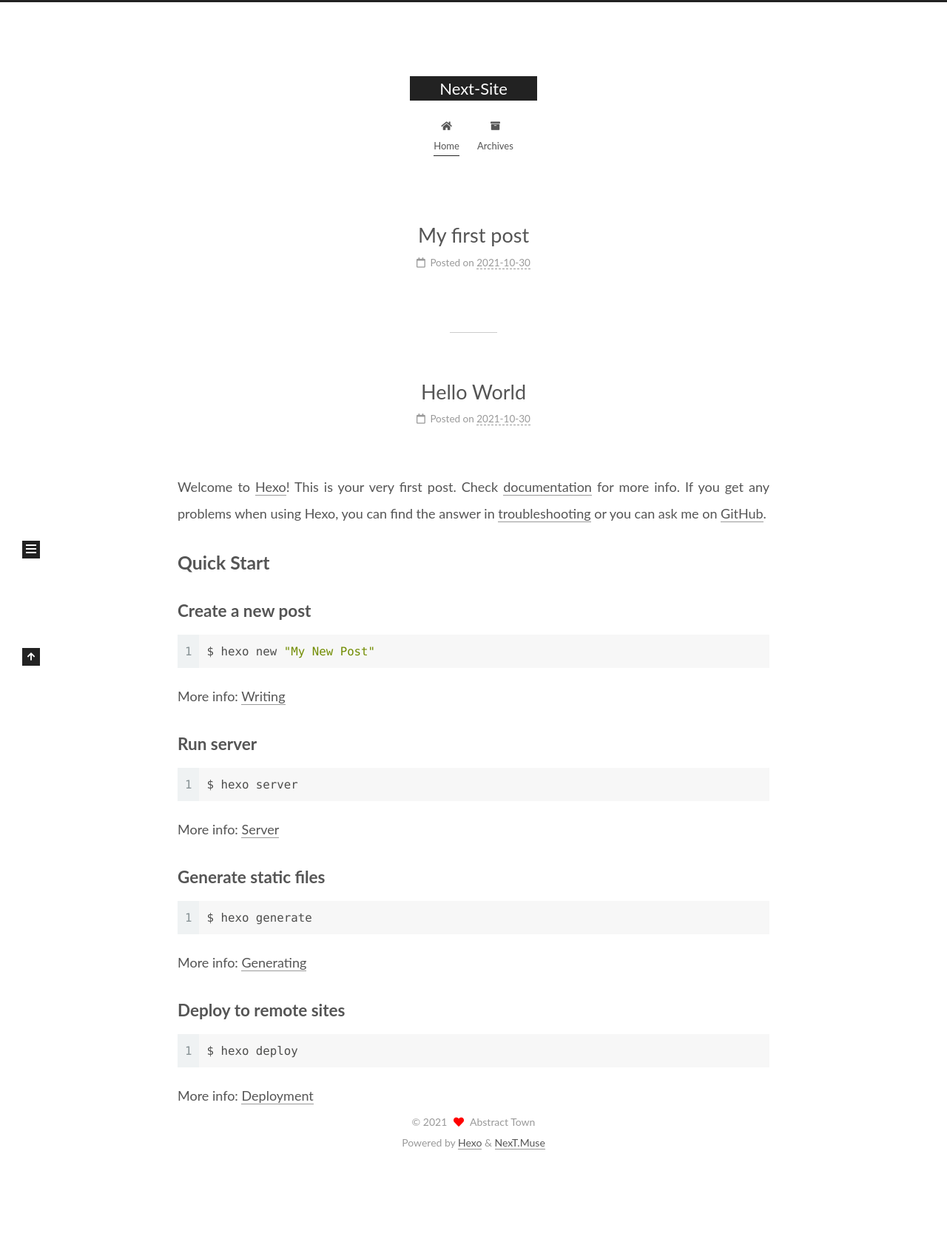
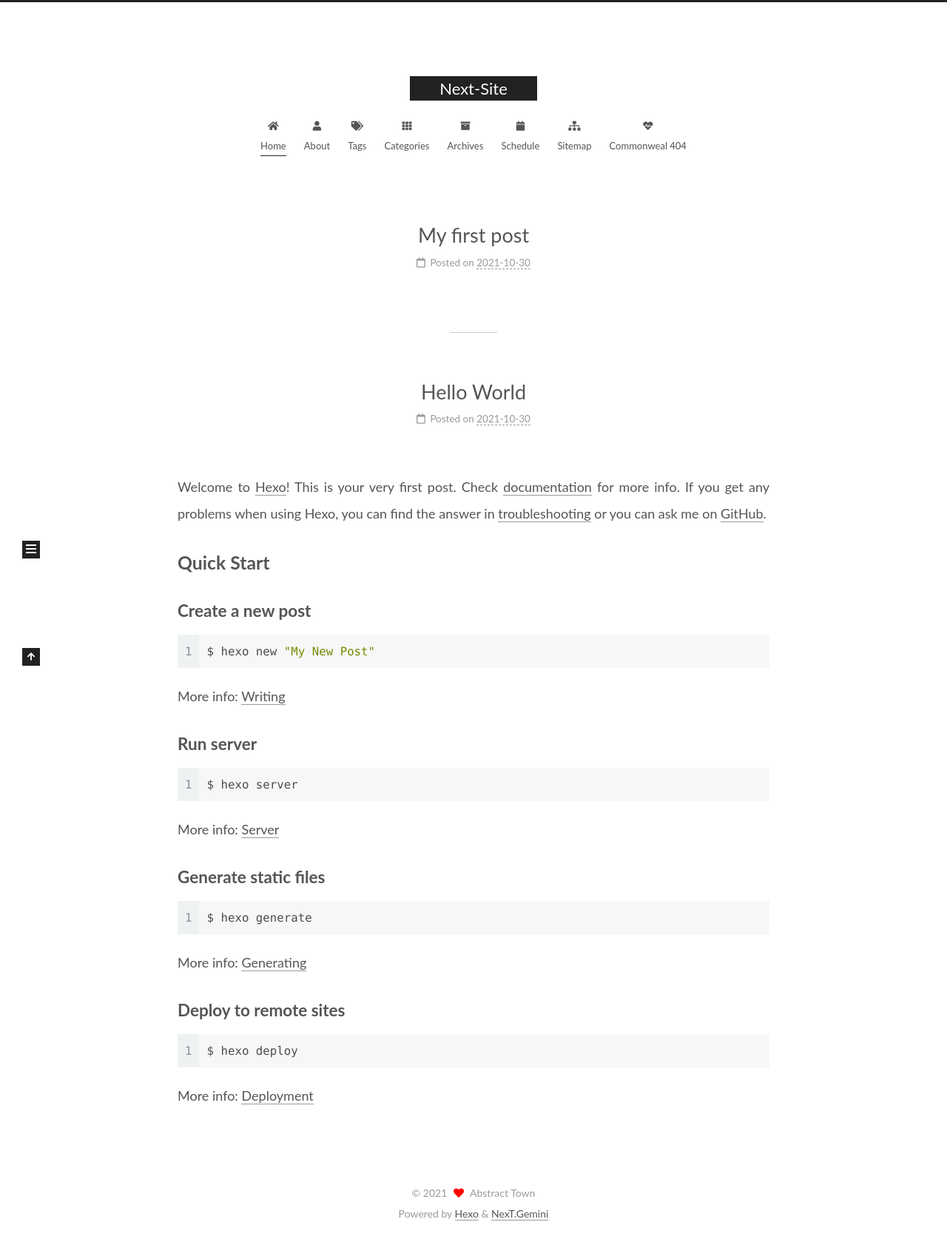
Before and after one commit to abstown/abstown.github.io, a plain HTML site: page index.html in a window 1280 px wide. Shown: the whole page at 74% size. Before the commit the page ends 1579 px from the top, so only its background shows below. Drawn offline with Linux system fonts and the light colour scheme.

Commit message:
Site updated: 2021-10-30 23:14:35

```diff
--- a/2021/10/30/My-first-post/index.html
+++ b/2021/10/30/My-first-post/index.html
@@ -17,7 +17,7 @@
 
 <script id="hexo-configurations">
     var NexT = window.NexT || {};
-    var CONFIG = {"hostname":"abstown.github.io","root":"/","scheme":"Muse","version":"7.8.0","exturl":false,"sidebar":{"position":"left","display":"post","padding":18,"offset":12,"onmobile":false},"copycode":{"enable":false,"show_result":false,"style":null},"back2top":{"enable":true,"sidebar":false,"scrollpercent":false},"bookmark":{"enable":false,"color":"#222","save":"auto"},"fancybox":false,"mediumzoom":false,"lazyload":false,"pangu":false,"comments":{"style":"tabs","active":null,"storage":true,"lazyload":false,"nav":null},"algolia":{"hits":{"per_page":10},"labels":{"input_placeholder":"Search for Posts","hits_empty":"We didn't find any results for the search: ${query}","hits_stats":"${hits} results found in ${time} ms"}},"localsearch":{"enable":false,"trigger":"auto","top_n_per_article":1,"unescape":false,"preload":false},"motion":{"enable":true,"async":false,"transition":{"post_block":"fadeIn","post_header":"slideDownIn","post_body":"slideDownIn","coll_header":"slideLeftIn","sidebar":"slideUpIn"}}};
+    var CONFIG = {"hostname":"abstown.github.io","root":"/","scheme":"Gemini","version":"7.8.0","exturl":false,"sidebar":{"position":"left","display":"post","padding":18,"offset":12,"onmobile":false},"copycode":{"enable":false,"show_result":false,"style":null},"back2top":{"enable":true,"sidebar":false,"scrollpercent":false},"bookmark":{"enable":false,"color":"#222","save":"auto"},"fancybox":false,"mediumzoom":false,"lazyload":false,"pangu":false,"comments":{"style":"tabs","active":null,"storage":true,"lazyload":false,"nav":null},"algolia":{"hits":{"per_page":10},"labels":{"input_placeholder":"Search for Posts","hits_empty":"We didn't find any results for the search: ${query}","hits_stats":"${hits} results found in ${time} ms"}},"localsearch":{"enable":false,"trigger":"auto","top_n_per_article":1,"unescape":false,"preload":false},"motion":{"enable":true,"async":false,"transition":{"post_block":"fadeIn","post_header":"slideDownIn","post_body":"slideDownIn","coll_header":"slideLeftIn","sidebar":"slideUpIn"}}};
   </script>
 
   <meta property="og:type" content="article">
@@ -115,9 +115,39 @@
     <a href="/" rel="section"><i class="fa fa-home fa-fw"></i>Home</a>
 
   </li>
+        <li class="menu-item menu-item-about">
+
+    <a href="/about/" rel="section"><i class="fa fa-user fa-fw"></i>About</a>
+
+  </li>
+        <li class="menu-item menu-item-tags">
+
+    <a href="/tags/" rel="section"><i class="fa fa-tags fa-fw"></i>Tags</a>
+
+  </li>
+        <li class="menu-item menu-item-categories">
+
+    <a href="/categories/" rel="section"><i class="fa fa-th fa-fw"></i>Categories</a>
+
+  </li>
         <li class="menu-item menu-item-archives">
 
     <a href="/archives/" rel="section"><i class="fa fa-archive fa-fw"></i>Archives</a>
+
+  </li>
+        <li class="menu-item menu-item-schedule">
+
+    <a href="/schedule/" rel="section"><i class="fa fa-calendar fa-fw"></i>Schedule</a>
+
+  </li>
+        <li class="menu-item menu-item-sitemap">
+
+    <a href="/sitemap.xml" rel="section"><i class="fa fa-sitemap fa-fw"></i>Sitemap</a>
+
+  </li>
+        <li class="menu-item menu-item-commonweal">
+
+    <a href="/404/" rel="section"><i class="fa fa-heartbeat fa-fw"></i>Commonweal 404</a>
 
   </li>
   </ul>
@@ -151,7 +181,7 @@
     <link itemprop="mainEntityOfPage" href="https://abstown.github.io/2021/10/30/My-first-post/">
 
     <span hidden itemprop="author" itemscope itemtype="http://schema.org/Person">
-      <meta itemprop="image" content="/images/avatar.gif">
+      <meta itemprop="image" content="/images/qie.png">
       <meta itemprop="name" content="Abstract Town">
       <meta itemprop="description" content="">
     </span>
@@ -267,6 +297,8 @@
 
       <div class="site-overview-wrap sidebar-panel">
         <div class="site-author motion-element" itemprop="author" itemscope itemtype="http://schema.org/Person">
+    <img class="site-author-image" itemprop="image" alt="Abstract Town"
+      src="/images/qie.png">
   <p class="site-author-name" itemprop="name">Abstract Town</p>
   <div class="site-description" itemprop="description"></div>
 </div>
@@ -309,7 +341,7 @@
   </span>
   <span class="author" itemprop="copyrightHolder">Abstract Town</span>
 </div>
-  <div class="powered-by">Powered by <a href="https://hexo.io/" class="theme-link" rel="noopener" target="_blank">Hexo</a> & <a href="https://muse.theme-next.org/" class="theme-link" rel="noopener" target="_blank">NexT.Muse</a>
+  <div class="powered-by">Powered by <a href="https://hexo.io/" class="theme-link" rel="noopener" target="_blank">Hexo</a> & <a href="https://theme-next.org/" class="theme-link" rel="noopener" target="_blank">NexT.Gemini</a>
   </div>
 
 
@@ -335,7 +367,7 @@
 <script src="/js/motion.js"></script>
 
 
-<script src="/js/schemes/muse.js"></script>
+<script src="/js/schemes/pisces.js"></script>
 
 
 <script src="/js/next-boot.js"></script>
--- a/index.html
+++ b/index.html
@@ -17,7 +17,7 @@
 
 <script id="hexo-configurations">
     var NexT = window.NexT || {};
-    var CONFIG = {"hostname":"abstown.github.io","root":"/","scheme":"Muse","version":"7.8.0","exturl":false,"sidebar":{"position":"left","display":"post","padding":18,"offset":12,"onmobile":false},"copycode":{"enable":false,"show_result":false,"style":null},"back2top":{"enable":true,"sidebar":false,"scrollpercent":false},"bookmark":{"enable":false,"color":"#222","save":"auto"},"fancybox":false,"mediumzoom":false,"lazyload":false,"pangu":false,"comments":{"style":"tabs","active":null,"storage":true,"lazyload":false,"nav":null},"algolia":{"hits":{"per_page":10},"labels":{"input_placeholder":"Search for Posts","hits_empty":"We didn't find any results for the search: ${query}","hits_stats":"${hits} results found in ${time} ms"}},"localsearch":{"enable":false,"trigger":"auto","top_n_per_article":1,"unescape":false,"preload":false},"motion":{"enable":true,"async":false,"transition":{"post_block":"fadeIn","post_header":"slideDownIn","post_body":"slideDownIn","coll_header":"slideLeftIn","sidebar":"slideUpIn"}}};
+    var CONFIG = {"hostname":"abstown.github.io","root":"/","scheme":"Gemini","version":"7.8.0","exturl":false,"sidebar":{"position":"left","display":"post","padding":18,"offset":12,"onmobile":false},"copycode":{"enable":false,"show_result":false,"style":null},"back2top":{"enable":true,"sidebar":false,"scrollpercent":false},"bookmark":{"enable":false,"color":"#222","save":"auto"},"fancybox":false,"mediumzoom":false,"lazyload":false,"pangu":false,"comments":{"style":"tabs","active":null,"storage":true,"lazyload":false,"nav":null},"algolia":{"hits":{"per_page":10},"labels":{"input_placeholder":"Search for Posts","hits_empty":"We didn't find any results for the search: ${query}","hits_stats":"${hits} results found in ${time} ms"}},"localsearch":{"enable":false,"trigger":"auto","top_n_per_article":1,"unescape":false,"preload":false},"motion":{"enable":true,"async":false,"transition":{"post_block":"fadeIn","post_header":"slideDownIn","post_body":"slideDownIn","coll_header":"slideLeftIn","sidebar":"slideUpIn"}}};
   </script>
 
   <meta property="og:type" content="website">
@@ -113,9 +113,39 @@
     <a href="/" rel="section"><i class="fa fa-home fa-fw"></i>Home</a>
 
   </li>
+        <li class="menu-item menu-item-about">
+
+    <a href="/about/" rel="section"><i class="fa fa-user fa-fw"></i>About</a>
+
+  </li>
+        <li class="menu-item menu-item-tags">
+
+    <a href="/tags/" rel="section"><i class="fa fa-tags fa-fw"></i>Tags</a>
+
+  </li>
+        <li class="menu-item menu-item-categories">
+
+    <a href="/categories/" rel="section"><i class="fa fa-th fa-fw"></i>Categories</a>
+
+  </li>
         <li class="menu-item menu-item-archives">
 
     <a href="/archives/" rel="section"><i class="fa fa-archive fa-fw"></i>Archives</a>
+
+  </li>
+        <li class="menu-item menu-item-schedule">
+
+    <a href="/schedule/" rel="section"><i class="fa fa-calendar fa-fw"></i>Schedule</a>
+
+  </li>
+        <li class="menu-item menu-item-sitemap">
+
+    <a href="/sitemap.xml" rel="section"><i class="fa fa-sitemap fa-fw"></i>Sitemap</a>
+
+  </li>
+        <li class="menu-item menu-item-commonweal">
+
+    <a href="/404/" rel="section"><i class="fa fa-heartbeat fa-fw"></i>Commonweal 404</a>
 
   </li>
   </ul>
@@ -148,7 +178,7 @@
     <link itemprop="mainEntityOfPage" href="https://abstown.github.io/2021/10/30/My-first-post/">
 
     <span hidden itemprop="author" itemscope itemtype="http://schema.org/Person">
-      <meta itemprop="image" content="/images/avatar.gif">
+      <meta itemprop="image" content="/images/qie.png">
       <meta itemprop="name" content="Abstract Town">
       <meta itemprop="description" content="">
     </span>
@@ -205,7 +235,7 @@
     <link itemprop="mainEntityOfPage" href="https://abstown.github.io/2021/10/30/hello-world/">
 
     <span hidden itemprop="author" itemscope itemtype="http://schema.org/Person">
-      <meta itemprop="image" content="/images/avatar.gif">
+      <meta itemprop="image" content="/images/qie.png">
       <meta itemprop="name" content="Abstract Town">
       <meta itemprop="description" content="">
     </span>
@@ -326,6 +356,8 @@
 
       <div class="site-overview-wrap sidebar-panel">
         <div class="site-author motion-element" itemprop="author" itemscope itemtype="http://schema.org/Person">
+    <img class="site-author-image" itemprop="image" alt="Abstract Town"
+      src="/images/qie.png">
   <p class="site-author-name" itemprop="name">Abstract Town</p>
   <div class="site-description" itemprop="description"></div>
 </div>
@@ -368,7 +400,7 @@
   </span>
   <span class="author" itemprop="copyrightHolder">Abstract Town</span>
 </div>
-  <div class="powered-by">Powered by <a href="https://hexo.io/" class="theme-link" rel="noopener" target="_blank">Hexo</a> & <a href="https://muse.theme-next.org/" class="theme-link" rel="noopener" target="_blank">NexT.Muse</a>
+  <div class="powered-by">Powered by <a href="https://hexo.io/" class="theme-link" rel="noopener" target="_blank">Hexo</a> & <a href="https://theme-next.org/" class="theme-link" rel="noopener" target="_blank">NexT.Gemini</a>
   </div>
 
 
@@ -394,7 +426,7 @@
 <script src="/js/motion.js"></script>
 
 
-<script src="/js/schemes/muse.js"></script>
+<script src="/js/schemes/pisces.js"></script>
 
 
 <script src="/js/next-boot.js"></script>
```
Also changed, not shown: 2021/10/30/hello-world/index.html (+36 -4 lines), archives/2021/10/index.html (+35 -3 lines), archives/2021/index.html (+35 -3 lines), archives/index.html (+35 -3 lines), images/qie.png (added).
